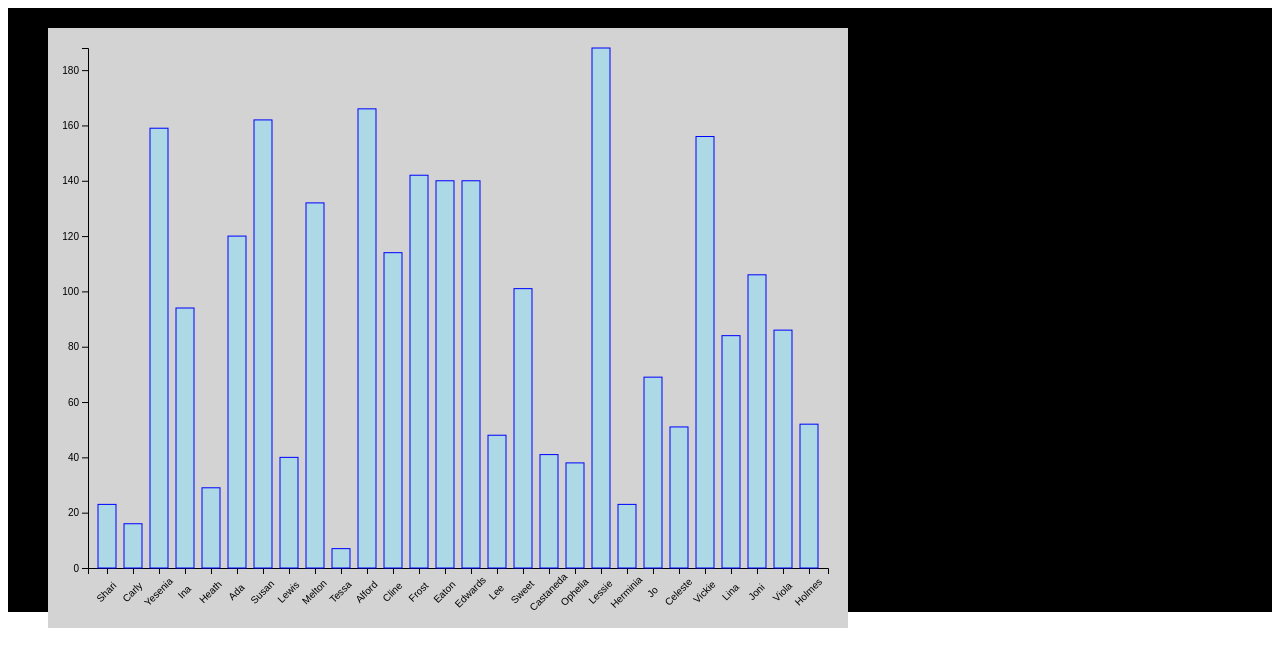
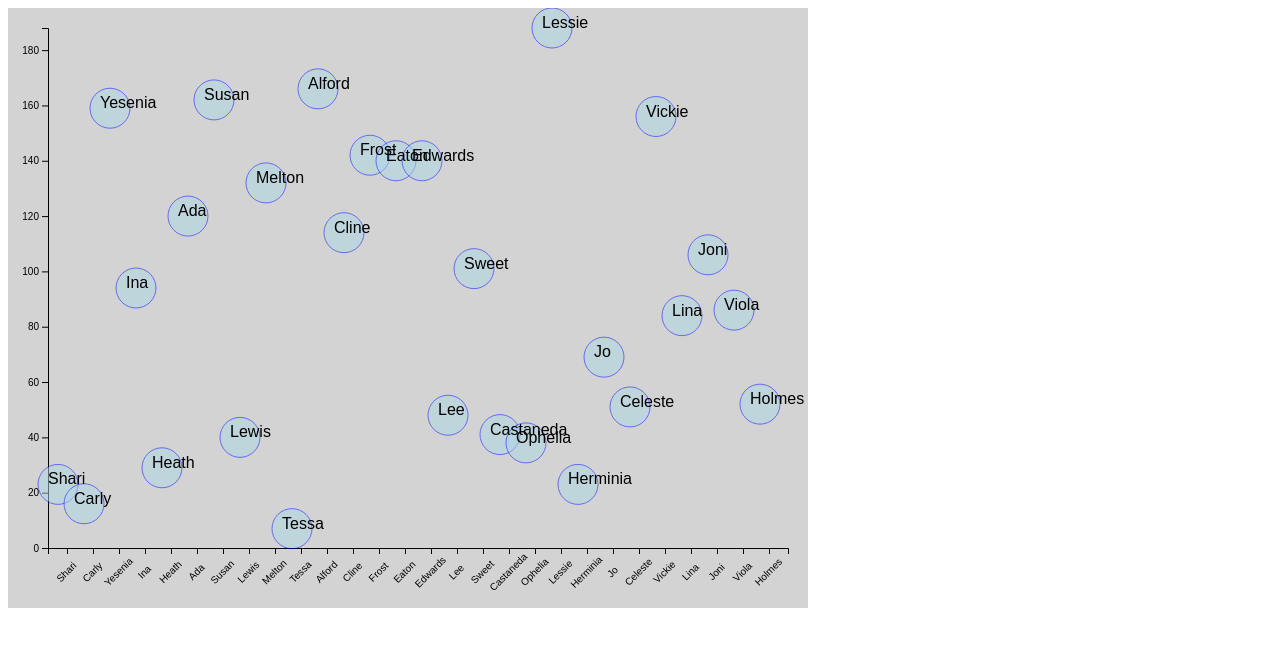
Before and after one commit to excel46/d3-test, a website: page index.html in a window 1280 px wide. Drawn offline with nearby package versions, Linux system fonts and the light colour scheme.

Commit message:
Circle plotting with labels:

```diff
--- a/index.html
+++ b/index.html
@@ -6,9 +6,7 @@
 <script type="text/javascript" src="node_modules/d3/build/d3.min.js"></script>
 <style>
 
-.chart{
-	background-color: black;
-}
+
 .svg{
 	background: lightgrey;
 }
@@ -16,6 +14,17 @@
 	fill: lightblue;
 	stroke: blue
 }
+.circle{
+	fill: lightblue;
+	stroke: blue;
+	opacity: 0.5
+}
+.text{
+	font-family: arial, sans-serif;
+	font: small-caption;
+
+}
+
 </style>
 </head>
 
--- a/src/js/app.js
+++ b/src/js/app.js
@@ -7,7 +7,6 @@ var chart=d3.select(".chart")
 				.attr("class", "svg")
 				.attr("width", svg.w + margin.right + margin.left )
 				.attr("height", svg.h + margin.top + margin.bottom)
-				.attr("transform", "translate(" + margin.left + "," + margin.top + ")");
 
 var xScale=d3.scaleBand()
  .rangeRound([0, svg.w])
@@ -38,17 +37,28 @@ var data = d3.json('src/data/data.json', function(data){
 			.call(yAxis)
 			.attr("transform", "translate("+margin.left+","+(margin.top)+")")
 
-	var update =chart.selectAll(".rect")
+	var update =chart.selectAll(".circle")
 					.data(data)
 
 	var enter = update.enter()
-					.append("rect")
-					.attr("class", "rect")
-					.attr("transform", (d) => "translate( "+margin.left+","+margin.top+")")
-					.attr("x", (d)=>xScale(d.name))
-					.attr("y", (d)=>yScale(d.age))
-					.attr("height", (d) =>svg.h- yScale(d.age))
-					.attr("width", xScale.bandwidth());
+					.append("circle")
+						.attr("class", "circle")
+						.attr("transform", (d) => "translate( "+margin.left+","+margin.top+")")
+						.attr("r", 20)
+						.attr("cx", (d)=>xScale(d.name))
+						.attr("cy", (d)=>yScale(d.age))
+						//.attr("height", (d) =>svg.h- yScale(d.age))
+						//.attr("width", xScale.bandwidth())
+
+		update.enter().append("text")
+						.text((d)=>d.name)
+						.attr("transform", (d) => "translate( "+margin.left+","+margin.top+")")
+						.attr("x", (d)=>xScale(d.name)-10)
+						.attr("y", (d)=>yScale(d.age))
+						.attr("class", "text")
+
+
+
 
 
 
```
